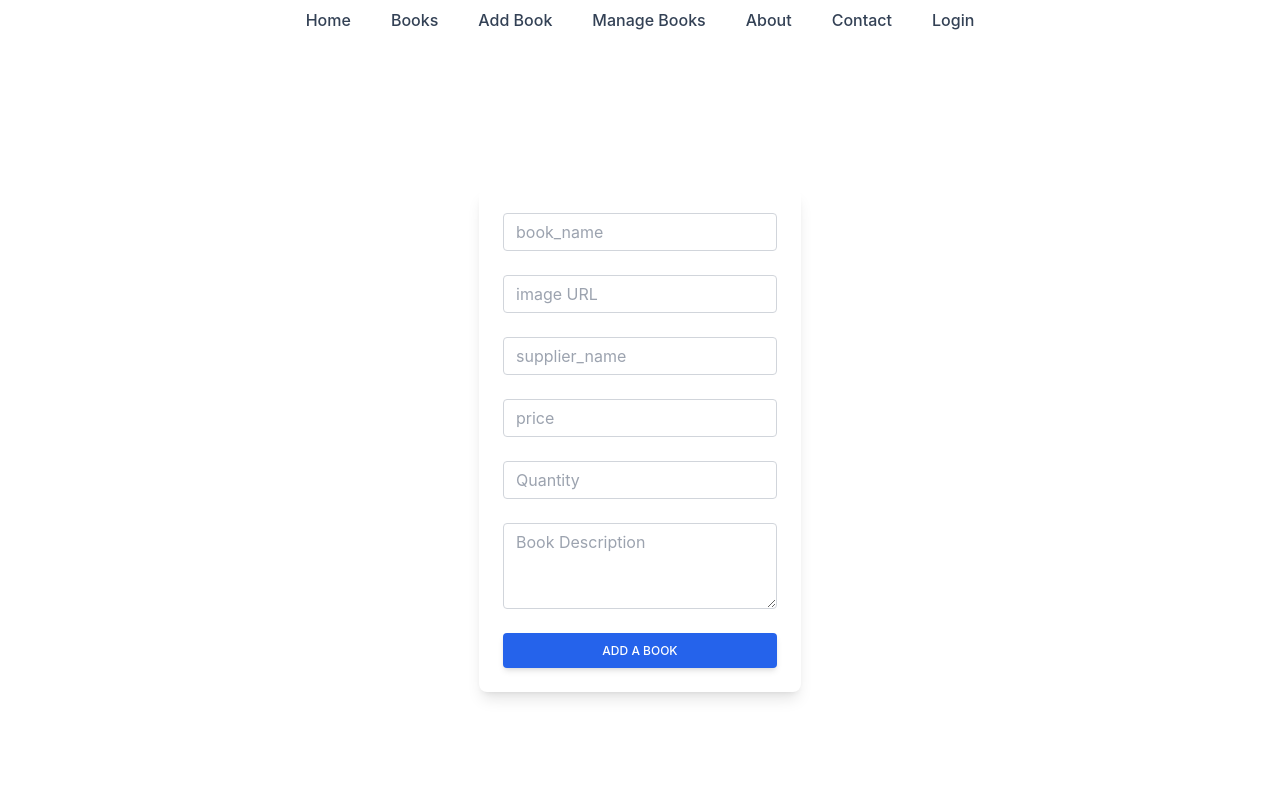
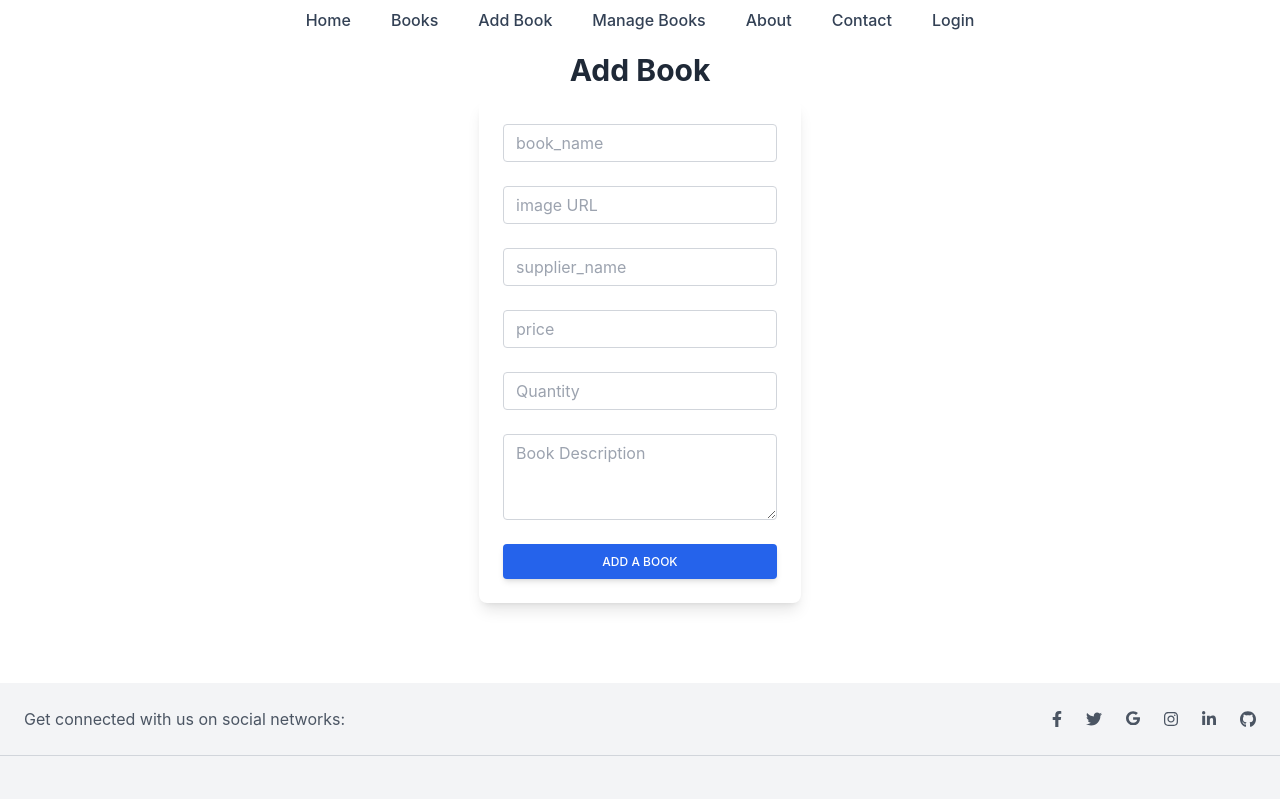
Before and after one commit to moshiur25524/Bookory_Client, a React (Create React App) app: page /add-book in a window 1280 px wide. Shown: the top 799 px of the page. Built offline with nearby package versions, Linux system fonts and the light colour scheme; no server answers.

Commit message:
some edition done in the add book component

```diff
--- a/src/Pages/Home/Books/AddBook/AddBook.js
+++ b/src/Pages/Home/Books/AddBook/AddBook.js
@@ -3,7 +3,7 @@ import { ToastContainer, toast } from 'react-toastify';
 import 'react-toastify/dist/ReactToastify.css';
 
 const AddBook = () => {
-    const handleAddBook = e =>{
+    const handleAddBook = e => {
         e.preventDefault()
         const book_name = e.target.name.value;
         const image = e.target.image.value;
@@ -11,25 +11,28 @@ const AddBook = () => {
         const price = e.target.price.value;
         const quantity = e.target.quantity.value;
         const short_description = e.target.description.value;
-        const book = {book_name, image, supplier_name, price, quantity, short_description}
+        const book = { book_name, image, supplier_name, price, quantity, short_description }
         console.log(book);
 
-        fetch('http://localhost:8080/book',{
-            method:'POST',
-            headers:{
-                'content-type':'application/json'
+        fetch('http://localhost:8080/book', {
+            method: 'POST',
+            headers: {
+                'content-type': 'application/json'
             },
             body: JSON.stringify(book)
         })
             .then(res => res.json())
             .then(data => {
-            toast("Adding a book is Successfull!");
-            console.log(data)})
+                toast.success("Adding book is Successfull!");
+                console.log(data)
+            })
         e.target.reset()
     }
     return (
-        <div className='flex items-center justify-center h-screen'>
-            <ToastContainer/>
+        <div>
+            <h1 class="text-center text-3xl font-bold mb-3 mt-3 text-gray-800">Add Book</h1>
+            <div className='flex items-center justify-center h-90'>
+                <ToastContainer />
                 <div class="block p-6 rounded-lg shadow-lg bg-white max-w-md">
                     <form onSubmit={handleAddBook}>
                         <div class="form-group mb-6">
@@ -164,6 +167,7 @@ const AddBook = () => {
                     </form>
                 </div>
             </div>
+        </div>
     );
 };
 
--- a/src/Pages/Home/Books/ManageBooks/ManageBooks.js
+++ b/src/Pages/Home/Books/ManageBooks/ManageBooks.js
@@ -1,5 +1,7 @@
 import React from 'react';
 import useBooks from '../../../../Hooks/useBooks';
+import { ToastContainer, toast } from 'react-toastify';
+import 'react-toastify/dist/ReactToastify.css';
 
 const ManageBooks = () => {
     // const {_id ,book_name,image,short_description,price,quantity,supplier_name} = book;
@@ -20,6 +22,7 @@ const ManageBooks = () => {
                         console.log('deleted Successfully');
                         const remaining = books.filter(book => book._id !== id)
                         setBooks(remaining)
+                        toast.error('Delelted a Book')
                     }
 
                 })
@@ -28,6 +31,7 @@ const ManageBooks = () => {
     }
     return (
         <div>
+            <ToastContainer></ToastContainer>
             {/* <h1>Manage all the books</h1> */}
             <section class="antialiased bg-gray-100 text-gray-600 h-screen px-4">
                 <div class="flex flex-col justify-center h-full">
```
Lines whose indentation alone changed are shown as unchanged.
